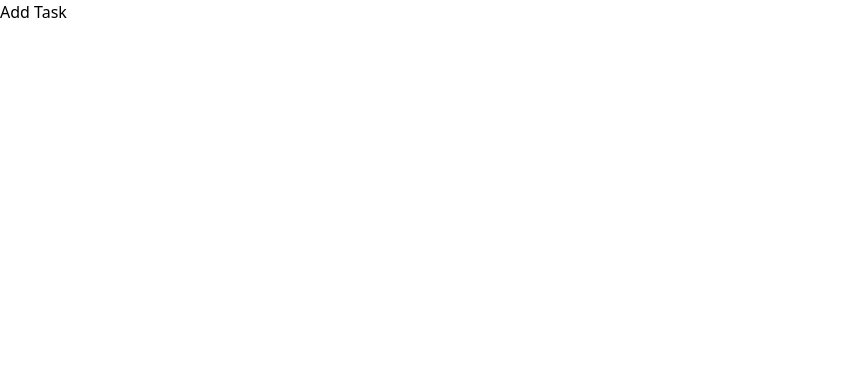
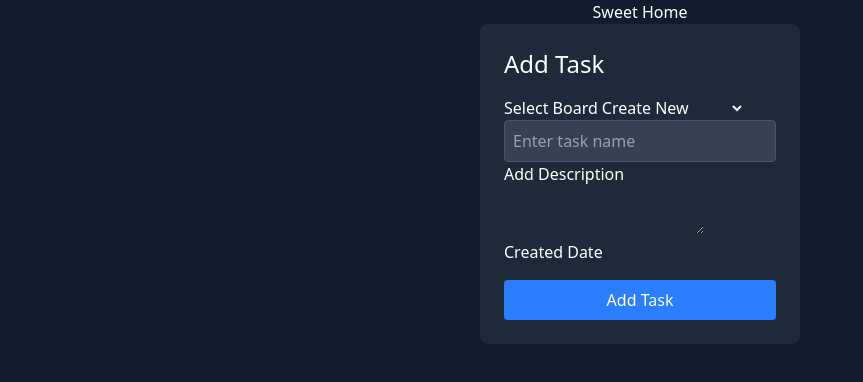
Before and after one commit to OlgaMinaievaWebDev/Mobile-Task-Manager, a React (Vite) app: page /addTask in a window 1280 px wide. Shown: the top 382 px of the page, without its empty margins (0-863 px from the left). Built offline with nearby package versions, Linux system fonts and the light colour scheme.

Commit message:
TaskForm added

```diff
--- a/src/components/TaskForm.jsx
+++ b/src/components/TaskForm.jsx
@@ -1,5 +1,40 @@
+import { useNavigate } from "react-router-dom";
+
 function TaskForm() {
-  return <div>TaskForm</div>;
+  const navigate = useNavigate();
+  return (
+    <div className="bg-black text-white w-full h-screen flex flex-col items-center">
+      <button onClick={() => navigate("/")}>Sweet Home</button>
+      <div className="bg-gray-800 p-6 rounded-lg w-80">
+        <h2 className="text-2xl mb-4">Add Task</h2>
+        <form>
+          <label>Select Board</label>
+          <select>
+            <option value="" disabled>
+              --Choose Board--
+            </option>
+            <option value="new">Create New</option>
+          </select>
+
+          <input
+            type="text"
+            placeholder="Enter task name"
+            className="w-full p-2 rounded border border-gray-600 bg-gray-700 text-white"
+            required
+          />
+          <p>Add Description</p>
+          <textarea />
+          <p>Created Date</p>
+          <button
+            type="submit"
+            className="mt-4 w-full bg-blue-500 hover:bg-blue-600 text-white py-2 rounded"
+          >
+            Add Task
+          </button>
+        </form>
+      </div>
+    </div>
+  );
 }
 
 export default TaskForm;
--- a/src/main.jsx
+++ b/src/main.jsx
@@ -5,7 +5,7 @@ import "./index.css";
 import App from "./App.jsx";
 import Boards from "./pages/Boards.jsx";
 import TaskDetails from "./pages/TaskDetails.jsx";
-import AddTask from "./pages/AddTask.jsx";
+import TaskForm from "./components/TaskForm.jsx";
 
 createRoot(document.getElementById("root")).render(
   <StrictMode>
@@ -14,7 +14,7 @@ createRoot(document.getElementById("root")).render(
         <Route path="/" element={<App />} />
         <Route path="/boards" element={<Boards />} />
         <Route path="/task/:id" element={<TaskDetails />} />
-        <Route path="/addTask" element={<AddTask />} />
+        <Route path="/addTask" element={<TaskForm />} />
       </Routes>
     </BrowserRouter>
   </StrictMode>
--- a/src/pages/AddTask.jsx
+++ /dev/null
@@ -1,5 +0,0 @@
-function AddTask() {
-  return <div>Add Task</div>;
-}
-
-export default AddTask;
```
